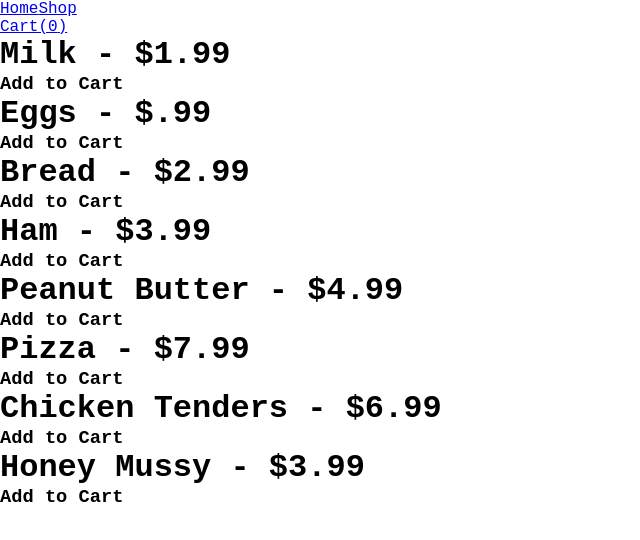
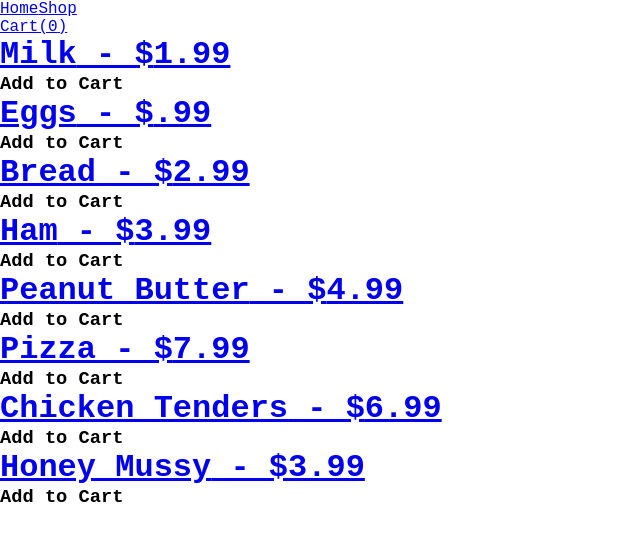
Before and after one commit to nsars19/shopping-cart, a React (Create React App) app: page /#/shop in a window 1280 px wide. Shown: the top 540 px of the page, without its empty margins (0-640 px from the left). Built offline with nearby package versions, Linux system fonts and the light colour scheme.

Commit message:
add dynamic linking to each item
items will be rendered with the ItemDetail component

```diff
--- a/src/components/Shop.js
+++ b/src/components/Shop.js
@@ -1,12 +1,15 @@
-import React, { useState, useEffect } from 'react';
+import React from 'react';
 import itemsList from "./itemsList";
 import Cart from "./Cart";
+import { Link } from "react-router-dom";
 
 const Shop = (props) => {
   const buildItemElement = (item) => {
     return (
       <div key={item.id}>
-        <h1>{item.name} - ${item.price}</h1>
+        <Link to={`/shop/${item.id}`}>
+          <h1>{item.name} - ${item.price}</h1>
+        </Link>
         <h3 onClick={() => props.handleClick(item)}>Add to Cart</h3>
       </div>
     )
```
